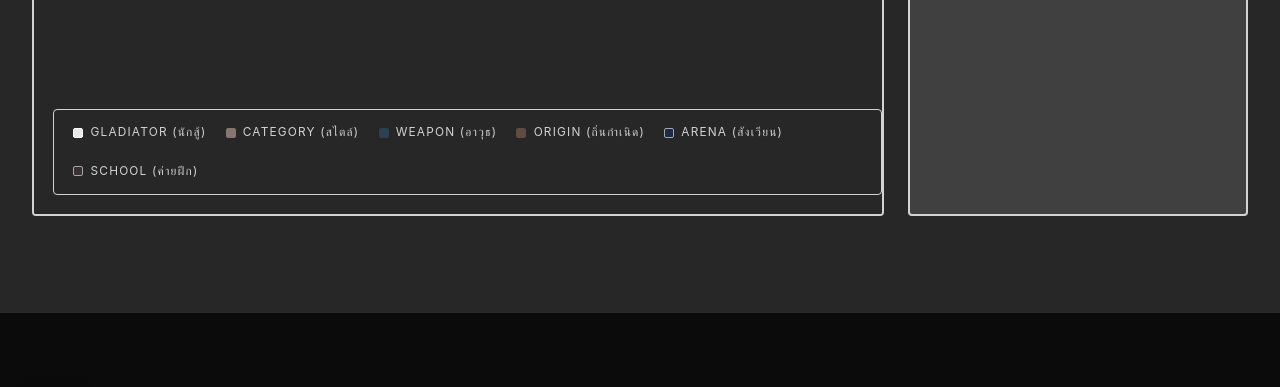
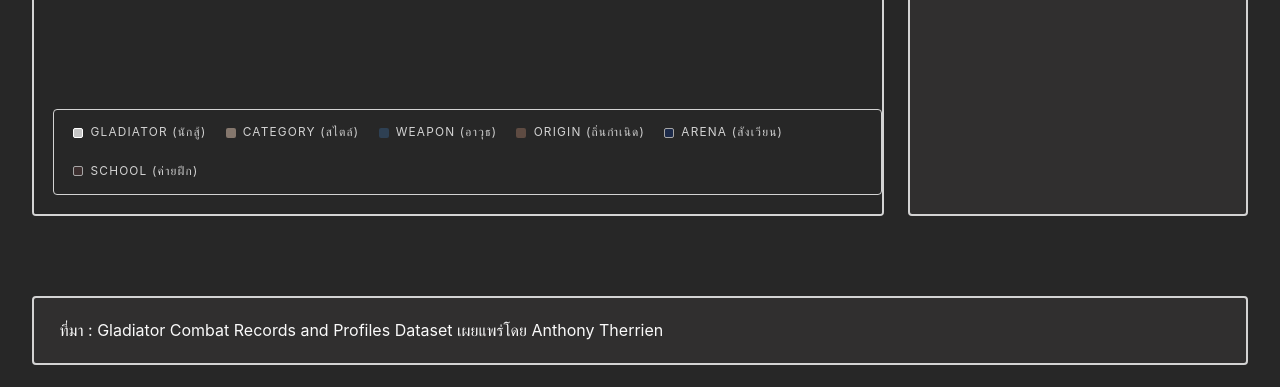
Before and after one commit to Jantrawan/Gladiator-Combat-Archives, a plain HTML site: page knowledge-graph.html in a window 1280 px wide. Shown: the part 1050-1437 px from the top of the page. Drawn offline with nearby package versions, Linux system fonts and the light colour scheme; a web font is replaced by a local one.

Commit message:
ปรับสีและเพิ่มเครดิต

```diff
--- a/css/graph.css
+++ b/css/graph.css
@@ -272,3 +272,17 @@
     height: auto;
   }
 }
+
+.long-container-box {
+  background: var(--bg-card);
+  border: 2px solid var(--border-stat);
+  border-radius: var(--radius-sm);
+  padding: 1.2rem 1.6rem;
+  margin-top: 1.8rem;
+  display: flex;
+  justify-content: space-between;
+  align-items: center;
+  flex-wrap: wrap;
+  gap: 1.2rem;
+  box-shadow: var(--shadow-stat-card);
+}
--- a/css/home.css
+++ b/css/home.css
@@ -49,6 +49,11 @@
   margin-bottom: 1.5rem;
   text-transform: uppercase;
   color: var(--text-primary);
+  transition: color 0.2s ease-in-out; /* เพิ่มความนุ่มนวลเวลาเปลี่ยนสี */
+}
+
+.hero-title:hover {
+  color: #D4AF37; /* เปลี่ยนเป็นสีทองตอนชี้ */
 }
 
 .hero-title span {
--- a/css/style.css
+++ b/css/style.css
@@ -27,9 +27,9 @@
   /* พื้นหลังเว็บไซต์: ปรับให้สว่างขึ้นจากเดิม (#1a1a1a) มาเป็น #272727 / #404040 */
   --bg-primary: #272727;
   --bg-secondary: #272727;
-  --bg-tertiary: #404040;
-  --bg-card: #404040;
-  --bg-card-hover: #535353;
+  --bg-tertiary: #3B3B3B;
+  --bg-card: #302F2F; /* แกก้สีกรอบตรงนี้จ้า */
+  --bg-card-hover: #2d2d2d;
   --bg-light: #404040;
   --bg-light-surface: #535353;
 
@@ -37,7 +37,7 @@
   --text-primary: #fafafa;
   --text-secondary: #d3d3d3;
   --text-muted: #a3a3a3;
-  --text-hover: #fafafa;
+  --text-hover: #D4AF37; /* สีทองอ่อน */
 
   /* กรอบและเส้นขอบ: สว่าง คมชัด */
   --border-light: rgba(255, 255, 255, 0.12);
@@ -57,10 +57,14 @@
   --btn-primary-active-bg: #a3a3a3;      /* คลิกค้างแล้วเข้มขึ้นอีก */
   --btn-primary-active-border: #727272;
 
+  /* เพิ่มสีทองสำหรับ Hover หัวข้อโดยเฉพาะ */
+  --accent-gold: #D4AF37;       /* หรือจะใช้ #C5A059 (สีทองโบราณแบบขรึมๆ เข้ากับธีมโรมัน) */
+  --text-hover-gold: #D4AF37;
+
   /* สีปุ่มรอง (Secondary Button) */
   --btn-secondary-bg: #404040;
   --btn-secondary-text: #fafafa;
-  --btn-secondary-border: #a3a3a3;
+  --btn-secondary-border: #727272;
   --btn-secondary-hover-bg: #272727;     /* ชี้แล้วเข้มขึ้น */
   --btn-secondary-hover-text: #ffffff;
   --btn-secondary-hover-border: #d3d3d3;
@@ -174,6 +178,11 @@ button, input, select, textarea {
   letter-spacing: -0.02em;
   line-height: 1.2;
   margin-bottom: 1rem;
+  transition: color 0.2s ease-in-out;
+}
+
+.section-title:hover {
+  color: #D4AF37; /* เปลี่ยนเป็นสีทองตอนชี้ */
 }
 
 .section-subtitle {
--- a/js/gladiators.js
+++ b/js/gladiators.js
@@ -254,7 +254,7 @@ function renderTable() {
         <span style="font-weight: 500;">${g.age} ปี</span>
       </td>
       <td>
-        <span class="badge-tag">${g.origin}</span>
+        <span class="badge-tag highlight">${g.origin}</span>
       </td>
       <td>
         <span class="badge-tag highlight">${g.category}</span>
--- a/js/graph.js
+++ b/js/graph.js
@@ -7,7 +7,7 @@ let network = null;
 let graphData = null;
 
 const GROUP_COLORS = {
-  Gladiator: { background: '#e8e8e8', border: '#ffffff', font: { color: '#121212', face: 'Bai Jamjuree', bold: true } },
+  Gladiator: { background: '#c5c5c5', border: '#ffffff', font: { color: '#121212', face: 'Bai Jamjuree', bold: true } },
   Category: { background: '#85776d', border: '#a6a6a6', font: { color: '#ffffff', face: 'Bai Jamjuree' } },
   Weapon: { background: '#2e4053', border: '#a6a6a6', font: { color: '#ffffff', face: 'Bai Jamjuree' } },
   Origin: { background: '#5e4b42', border: '#a6a6a6', font: { color: '#ffffff', face: 'Bai Jamjuree' } },
--- a/knowledge-graph.html
+++ b/knowledge-graph.html
@@ -114,7 +114,7 @@
           <!-- Floating Legend -->
           <div class="graph-legend-overlay">
             <div class="legend-item">
-              <span class="legend-color-box" style="background: #e8e8e8; border: 1px solid #ffffff;"></span>
+              <span class="legend-color-box" style="background: #c5c5c5; border: 1px solid #ffffff;"></span>
               <span>Gladiator (นักสู้)</span>
             </div>
             <div class="legend-item">
@@ -156,7 +156,11 @@
 
         </div>
       </div>
+      <div class="long-container-box">
+        <p>ที่มา : Gladiator Combat Records and Profiles Dataset เผยแพร่โดย Anthony Therrien </p>
+      </div>
     </div>
+
   </section>
 
   <!-- ================= SITE FOOTER ================= -->
```
Also changed, not shown: css/maps.css (+16 -3 lines), index.html (+1 -1 lines).
